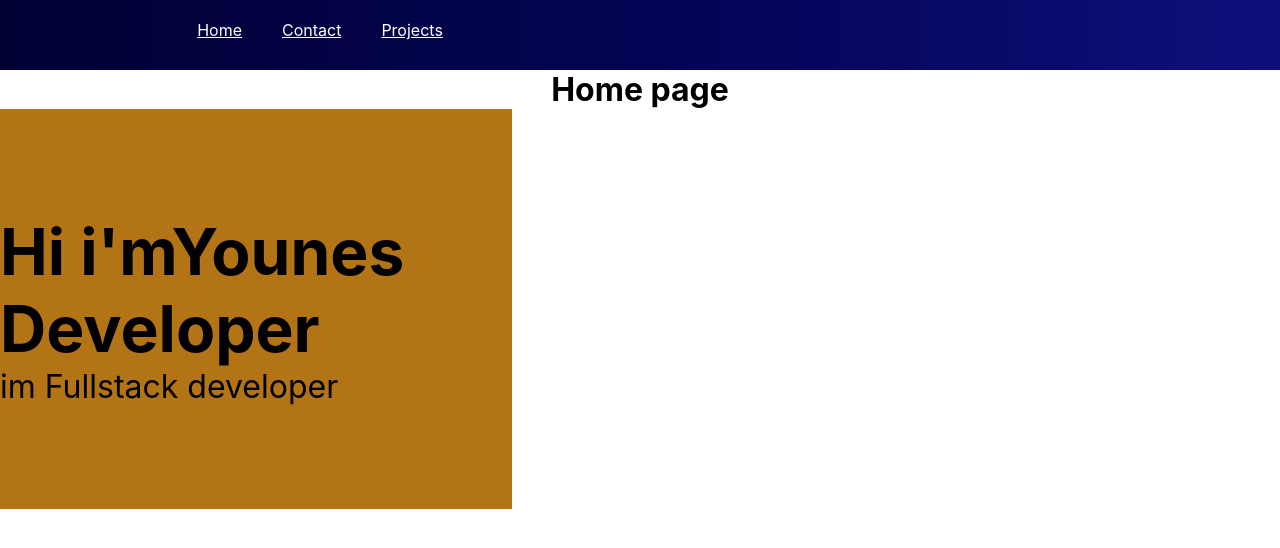
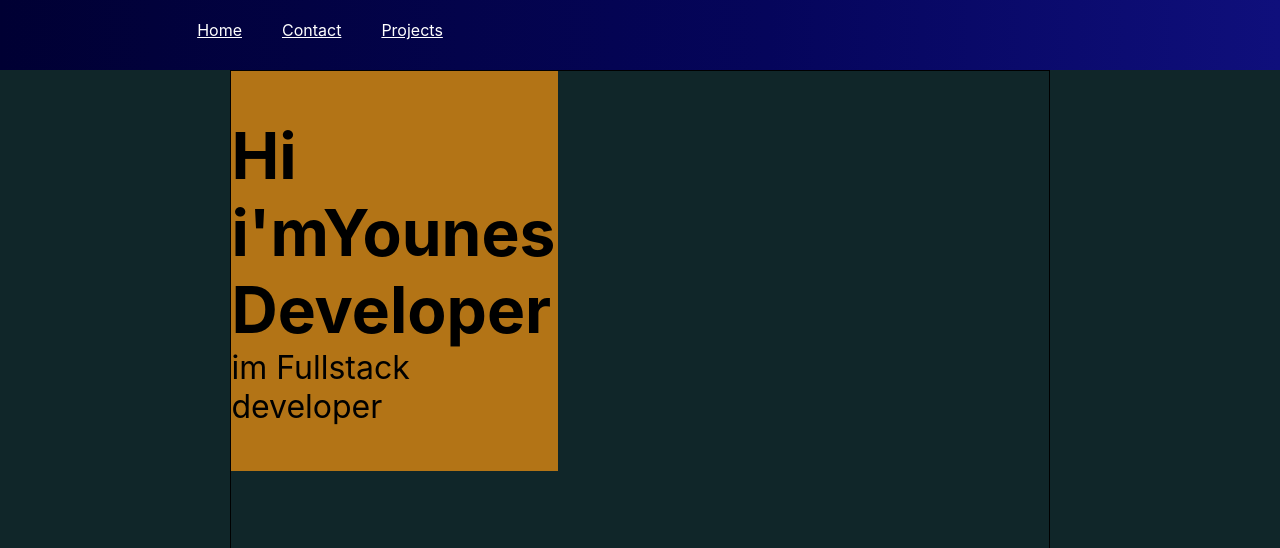
Before and after one commit to Younes-sh/portfolioReact, a React (Create React App) app in the folder app/: page / in a window 1280 px wide. Shown: the top 548 px of the page. Built offline with nearby package versions, Linux system fonts and the light colour scheme.

Commit message:
add component Header in Home page

```diff
--- a/app/src/Pages/Home/home.css
+++ b/app/src/Pages/Home/home.css
@@ -0,0 +1,12 @@
+.Home {
+    width: 100%;
+    height: 100vh;
+    background-color: #102629;
+    display: flex;
+    justify-content: center;
+}
+.container-Home {
+    width: 64%;
+    height: auto;
+    border: solid 1px;
+}
--- a/app/src/Pages/Home/home.jsx
+++ b/app/src/Pages/Home/home.jsx
@@ -1,11 +1,12 @@
-import Header from '../../Components/Header/Header'
+import Header from '../../Components/Header/Header';
+import './home.css'
 const Home = () => {
     let infoPersonal = [
         {name:'Younes' , job:'Developer',description:'im Fullstack developer'},
     ]
     return (
-        <>
-            <h1>Home page</h1>
+        <div  className='Home'>
+            <div className='container-Home'>
                 <Header name={infoPersonal[0].name} job={infoPersonal[0].job}  description={infoPersonal[0].description} />
                 {/*  */}
 
@@ -16,8 +17,9 @@ const Home = () => {
                 {/*  */}
 
                 {/*  */}
+            </div>
 
-        </>
+        </div>
     )
 }
 
```
Lines whose indentation alone changed are shown as unchanged.
